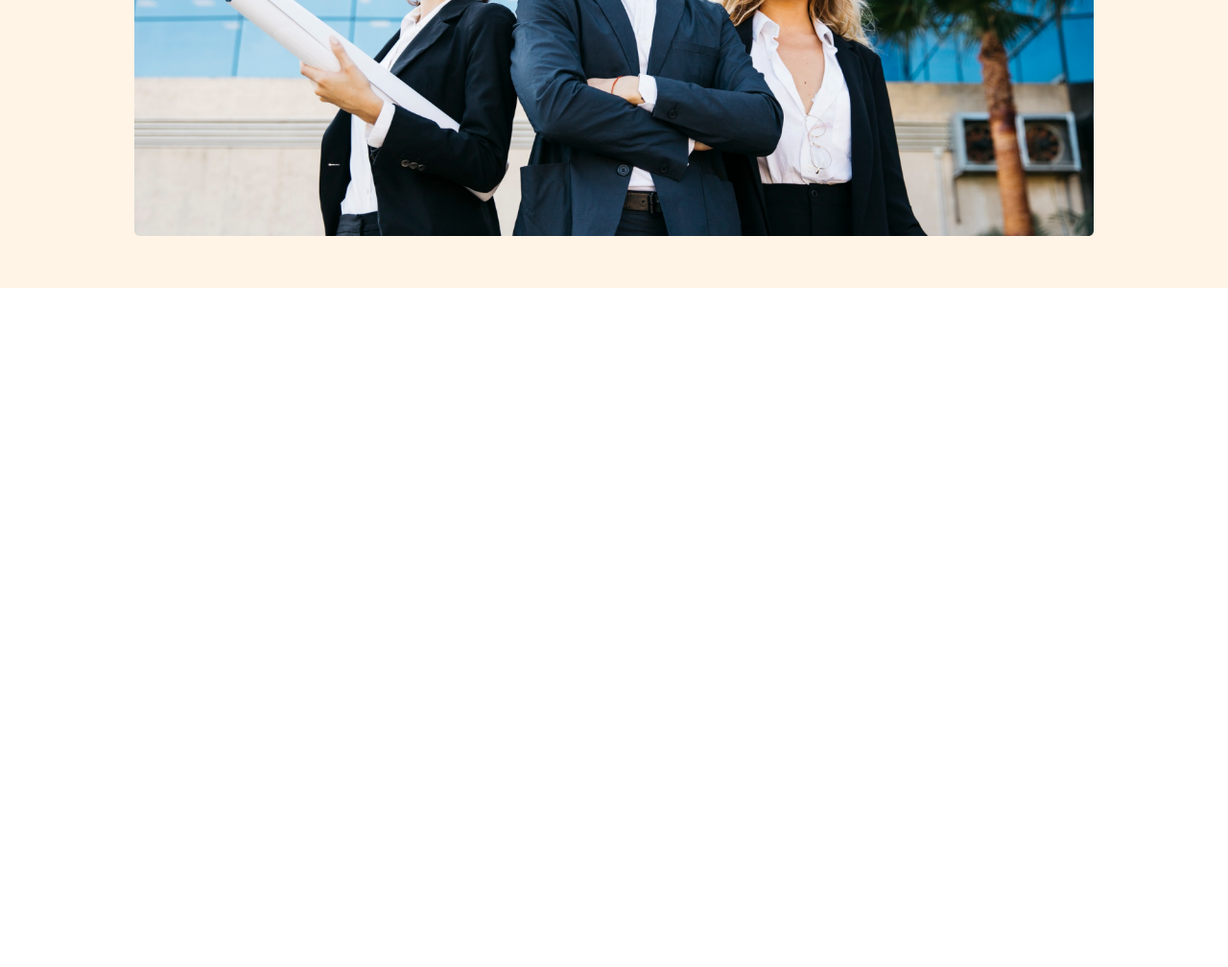
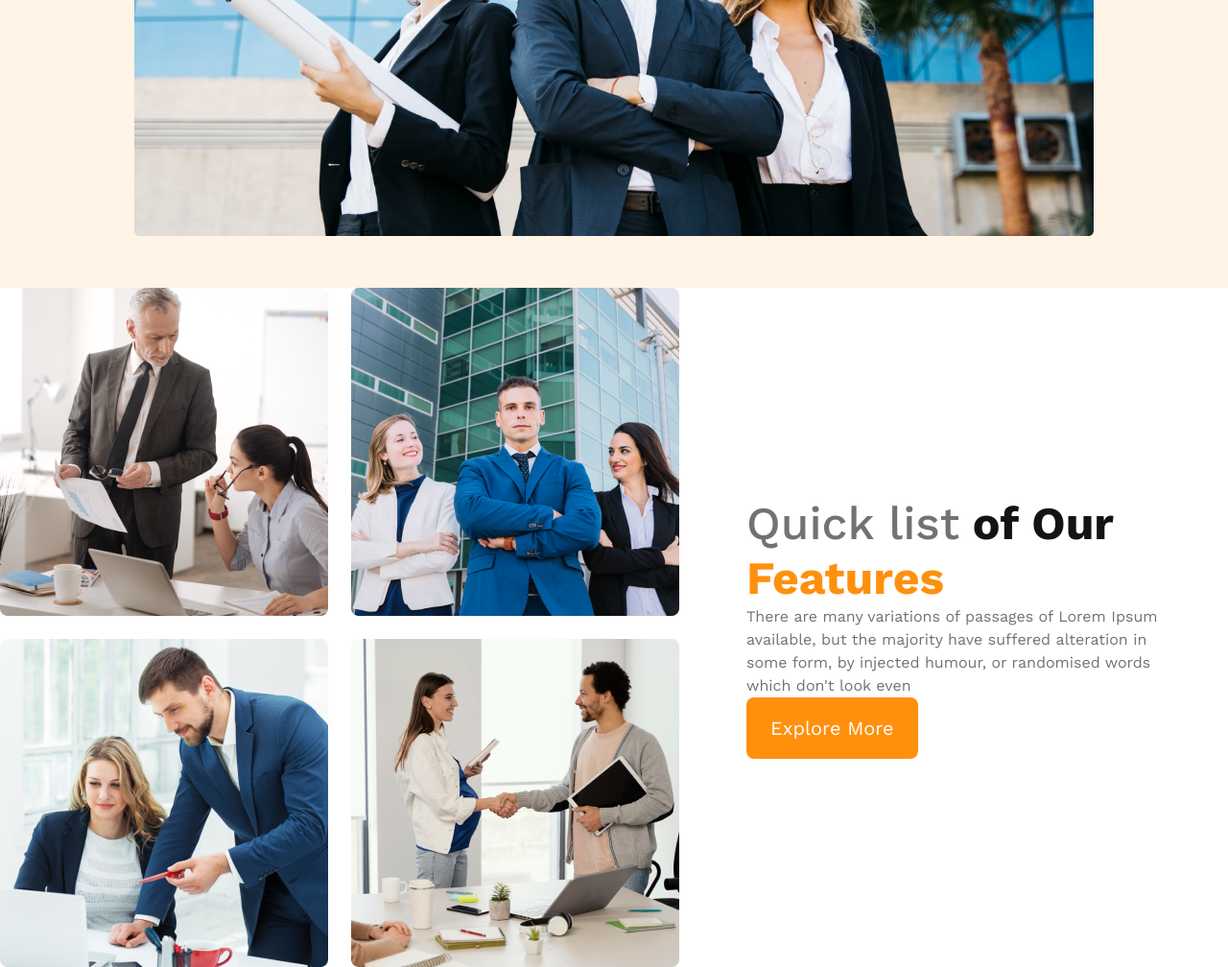
Before and after one commit to shafiqulislamsagor/module-9, a plain HTML site: page index.html in a window 1280 px wide. Shown: the part 617-1625 px from the top of the page at 96% size. Before the commit the page ends 917 px from the top, so only its background shows below. Drawn offline with nearby package versions, Linux system fonts and the light colour scheme.

Commit message:
feature contain added

```diff
--- a/index.html
+++ b/index.html
@@ -29,7 +29,22 @@
             <img src="images/banner.png" alt="">
         </div>
     </header>
-    <main></main>
+    <main>
+        <!-- team contain parts -->
+        <section class="teams-container">
+            <div class="teams-img-container">
+                <img src="images/team1.png" alt="">
+                <img src="images/team2.png" alt="">
+                <img src="images/team3.png" alt="">
+                <img src="images/team4.png" alt="">
+            </div>
+            <div class="teams-contain">
+                <h3 class="teams-title"><span class="list">Quick list</span><span class="of"> of Our</span><span class="features"> Features</span></h3>
+                <p class="description">There are many variations of passages of Lorem Ipsum available, but the majority have suffered alteration in some form, by injected humour, or randomised words which don't look even</p>
+                <button class="btn-primary">Explore More</button>
+            </div>
+        </section>
+    </main>
     <footer></footer>
 </body>
 </html>
--- a/style/style.css
+++ b/style/style.css
@@ -85,3 +85,41 @@ nav li a{
         flex-direction: column;
     }
 }
+/* main styles */
+main{
+    max-width: 1440px;
+    margin: 0 auto;
+}
+/* teams styles */
+.teams-container{
+    display: flex;
+    align-items: center;
+}
+.teams-img-container{
+    display: grid;
+    grid-template-columns: repeat(2 , 1fr);
+    gap: 1.5rem;
+}
+.teams-contain{
+    padding: 0 70px;
+}
+.teams-title{
+    font-size: 3rem;
+}
+.list{
+    color: #727272;
+    font-weight: 500;
+}
+.of{
+    color: #131313;
+    font-weight: 700;
+}
+.features{
+    color: #ff900E;
+    font-weight: 700;
+}
+.description{
+    color: #727272;
+    font-size: 1rem;
+    line-height: 1.5rem;
+}
```
